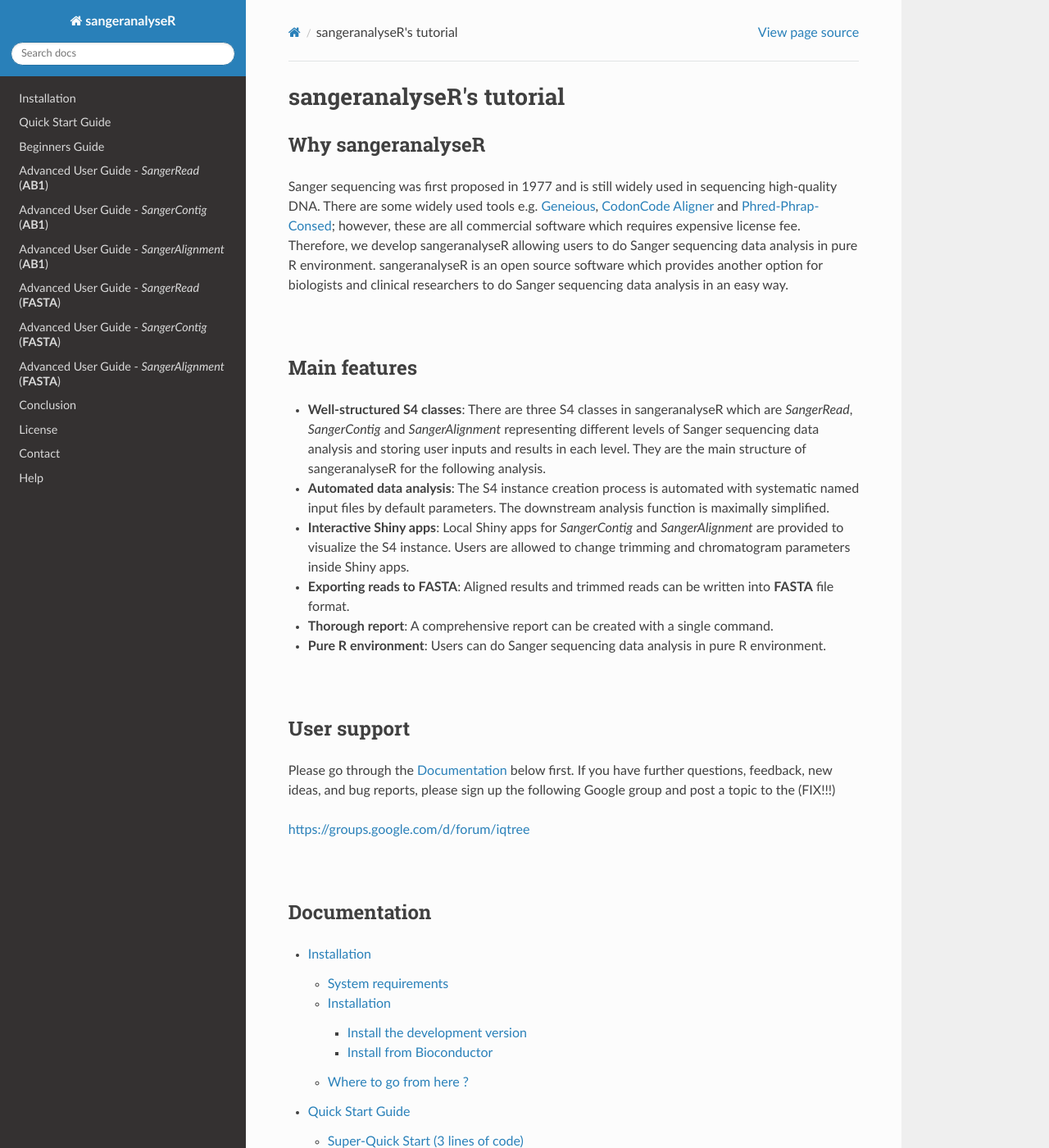
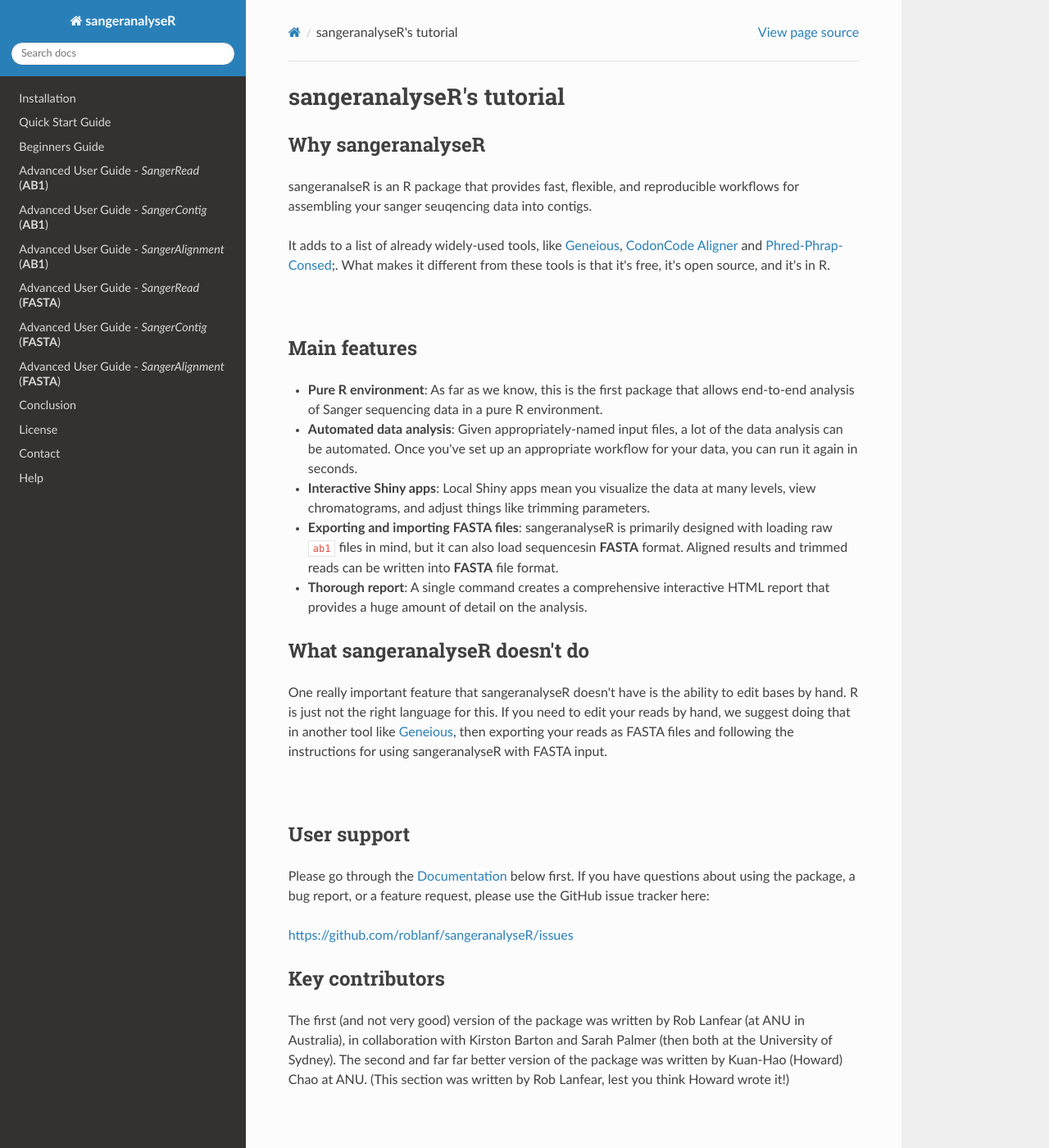
Before and after one commit to roblanf/sangeranalyseR, a Sphinx documentation site: the page built from docs/source/index.rst, in a window 1280 px wide and 1400 px high. Shown: the whole window at 82% size. Built offline with Sphinx 7.4.7 and the Read the Docs theme 2.0.0, drawn with Linux system fonts in a browser that asks for light colours.

Commit message:
more doc updates
mostly the index this time

```diff
--- a/docs/source/content/conclusion.rst
+++ b/docs/source/content/conclusion.rst
@@ -1,4 +1,4 @@
 Conclusion
 ==========
 
-sangeranalyseR provides a new approach to do Sanger sequencing data analysis in pure R environment. The main features include well-structured S4 classes, automated data analysis, interactive Shiny apps, exporting reads to FASTA and thorough report. We hope it will be helpful for R users and bioinformatic community.
+sangeranalyseR provides a new approach to do Sanger sequencing data analysis in R. The main features include well-structured S4 classes, automated data analysis, interactive Shiny apps, exporting reads to FASTA and the generation thorough report. We hope it will be helpful for R users and the bioinformatics community!
--- a/docs/source/content/contact.rst
+++ b/docs/source/content/contact.rst
@@ -1,3 +1,5 @@
 Contact
 =======
 Contact here:
+
+For now, please just use the issue tracker on GitHub for all contacts. That will help us keep up to date with things.
--- a/docs/source/index.rst
+++ b/docs/source/index.rst
@@ -3,26 +3,39 @@ sangeranalyseR's tutorial
 
 Why sangeranalyseR
 ==================
-Sanger sequencing was first proposed in 1977 and is still widely used in sequencing high-quality DNA. There are some widely used tools e.g. `Geneious <https://www.geneious.com>`_, `CodonCode Aligner <https://www.codoncode.com/aligner/>`_ and `Phred-Phrap-Consed <http://www.phrap.org/phredphrapconsed.html>`_; however, these are all commercial software which requires expensive license fee. Therefore, we develop sangeranalyseR allowing users to do Sanger sequencing data analysis in pure R environment. sangeranalyseR is an open source software which provides another option for biologists and clinical researchers to do Sanger sequencing data analysis in an easy way.
+sangeranalseR is an R package that provides fast, flexible, and reproducible workflows for assembling your sanger seuqencing data into contigs.
+
+It adds to a list of already widely-used tools, like `Geneious <https://www.geneious.com>`_, `CodonCode Aligner <https://www.codoncode.com/aligner/>`_ and `Phred-Phrap-Consed <http://www.phrap.org/phredphrapconsed.html>`_;. What makes it different from these tools is that it's free, it's open source, and it's in R.
 
 |
 
 Main features
 =============
-* **Well-structured S4 classes**: There are three S4 classes in sangeranalyseR which are *SangerRead*, *SangerContig* and *SangerAlignment* representing different levels of Sanger sequencing data analysis and storing user inputs and results in each level. They are the main structure of sangeranalyseR for the following analysis.
-* **Automated data analysis**: The S4 instance creation process is automated with systematic named input files by default parameters. The downstream analysis function is maximally simplified.
-* **Interactive Shiny apps**: Local Shiny apps for *SangerContig* and *SangerAlignment* are provided to visualize the S4 instance. Users are allowed to change trimming and chromatogram parameters inside Shiny apps.
-* **Exporting reads to FASTA**: Aligned results and trimmed reads can be written into **FASTA** file format.
-* **Thorough report**: A comprehensive report can be created with a single command.
-* **Pure R environment**: Users can do Sanger sequencing data analysis in pure R environment.
+* **Pure R environment**: As far as we know, this is the first package that allows end-to-end analysis of Sanger sequencing data in a pure R environment.
+* **Automated data analysis**: Given appropriately-named input files, a lot of the data analysis can be automated. Once you've set up an appropriate workflow for your data, you can run it again in seconds.
+* **Interactive Shiny apps**: Local Shiny apps mean you visualize the data at many levels, view chromatograms, and adjust things like trimming parameters.
+* **Exporting and importing FASTA files**: sangeranalyseR is primarily designed with loading raw :code:`ab1` files in mind, but it can also load sequencesin **FASTA** format. Aligned results and trimmed reads can be written into **FASTA** file format.
+* **Thorough report**: A single command creates a comprehensive interactive HTML report that provides a huge amount of detail on the analysis.
+
+What sangeranalyseR **doesn't** do
+==================================
+
+One really important feature that sangeranalyseR doesn't have is the ability to edit bases by hand. R is just not the right language for this. If you need to edit your reads by hand, we suggest doing that in another tool like `Geneious <https://www.geneious.com>`_, then exporting your reads as FASTA files and following the instructions for using sangeranalyseR with FASTA input.
+
 
 |
 
 User support
 ============
-Please go through the :ref:`Documentation` below first. If you have further questions, feedback, new ideas, and bug reports, please sign up the following Google group and post a topic to the (FIX!!!)
+Please go through the :ref:`Documentation` below first. If you have questions about using the package, a bug report, or a feature request, please use the GitHub issue tracker here:
 
-https://groups.google.com/d/forum/iqtree
+https://github.com/roblanf/sangeranalyseR/issues
+
+
+Key contributors
+================
+
+The first (and not very good) version of the package was written by Rob Lanfear (at ANU in Australia), in collaboration with Kirston Barton and Sarah Palmer (then both at the University of Sydney). The second and far far better version of the package was written by Kuan-Hao (Howard) Chao at ANU. (This section was written by Rob Lanfear, lest you think Howard wrote it!)
 
 |
 
```
